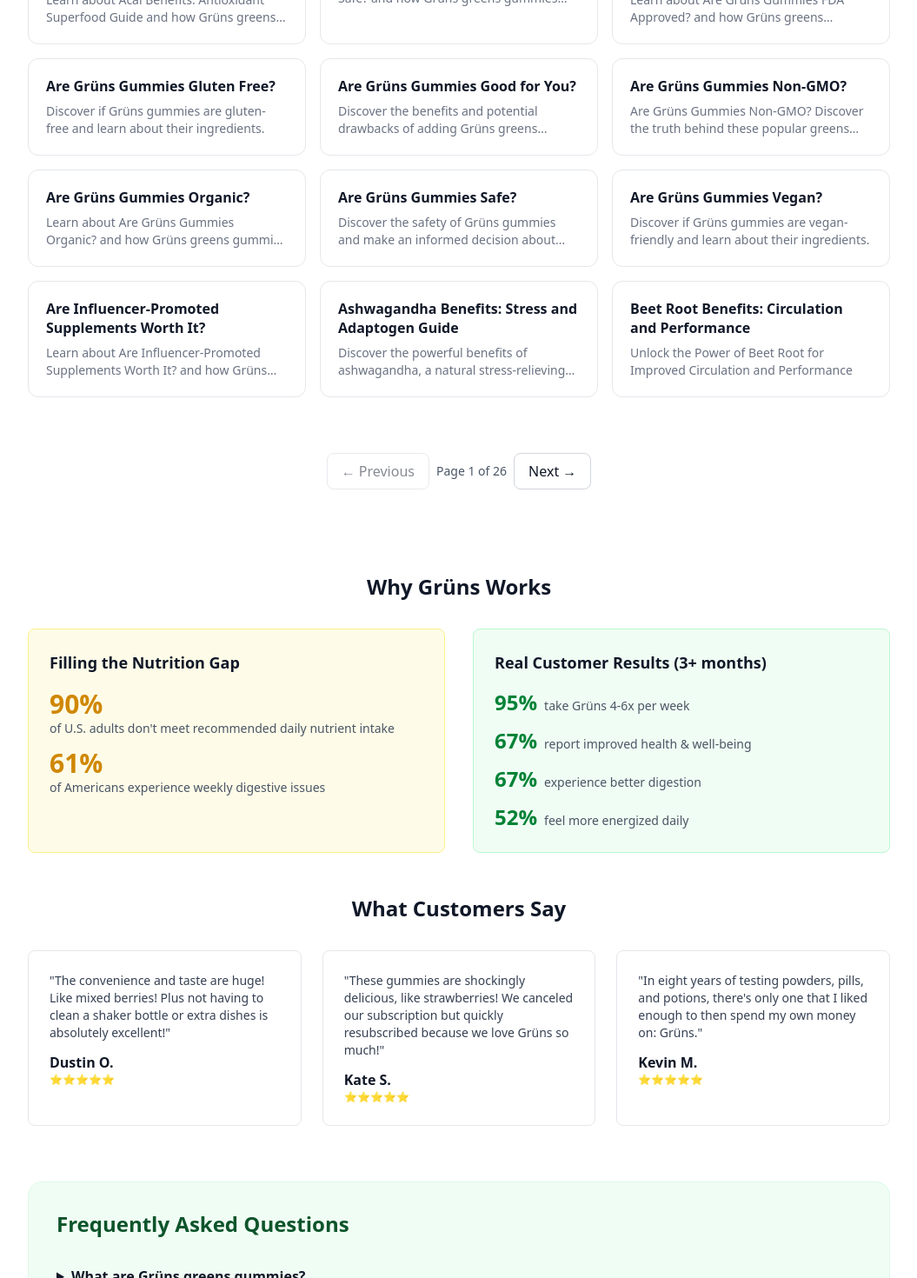
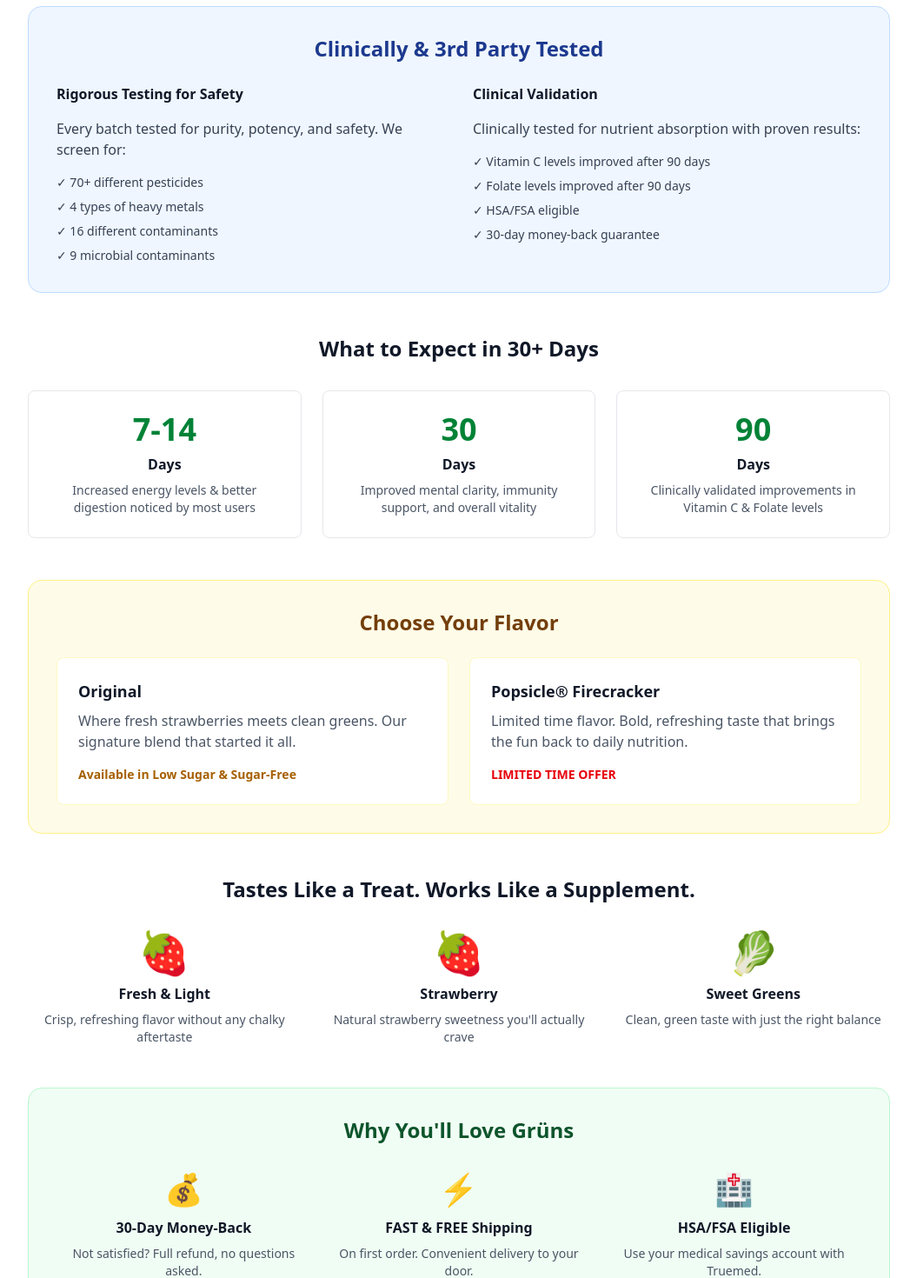
Before and after one commit to p32nicky/grunsguide, a Next.js app: page / in a window 1280 px wide. Shown: the part 2700-4170 px from the top of the page at 87% size, without its empty margins (112-1167 px from the left). Built offline with nearby package versions, Linux system fonts and the light colour scheme.

Commit message:
Add: 3rd party testing, clinical results, flavor variants, taste profile, guarantees sections

```diff
--- a/app/page.tsx
+++ b/app/page.tsx
@@ -177,6 +177,132 @@
           </a>
         </div>
 
+        {/* What's Packed With */}
+        <div className="mb-12">
+          <h2 className="text-2xl font-bold mb-8 text-center text-gray-900">What's Packed Inside</h2>
+          <div className="grid grid-cols-2 md:grid-cols-3 lg:grid-cols-6 gap-4">
+            <div className="text-center"><div className="text-3xl mb-2">🥦</div><p className="text-sm font-semibold text-gray-900">Whole Veggies</p></div>
+            <div className="text-center"><div className="text-3xl mb-2">🍇</div><p className="text-sm font-semibold text-gray-900">Whole Fruits</p></div>
+            <div className="text-center"><div className="text-3xl mb-2">💊</div><p className="text-sm font-semibold text-gray-900">Vitamins & Minerals</p></div>
+            <div className="text-center"><div className="text-3xl mb-2">🧠</div><p className="text-sm font-semibold text-gray-900">Adaptogens</p></div>
+            <div className="text-center"><div className="text-3xl mb-2">🌿</div><p className="text-sm font-semibold text-gray-900">Herbs</p></div>
+            <div className="text-center"><div className="text-3xl mb-2">🛡️</div><p className="text-sm font-semibold text-gray-900">Antioxidants</p></div>
+            <div className="text-center"><div className="text-3xl mb-2">🦠</div><p className="text-sm font-semibold text-gray-900">Prebiotics</p></div>
+            <div className="text-center"><div className="text-3xl mb-2">🍄</div><p className="text-sm font-semibold text-gray-900">Super Mushrooms</p></div>
+            <div className="text-center"><div className="text-3xl mb-2">✨</div><p className="text-sm font-semibold text-gray-900">& More</p></div>
+          </div>
+        </div>
+
+        {/* 3rd Party Testing */}
+        <div className="bg-blue-50 border border-blue-200 rounded-2xl p-8 mb-12">
+          <h2 className="text-2xl font-bold mb-6 text-blue-900 text-center">Clinically & 3rd Party Tested</h2>
+          <div className="grid md:grid-cols-2 gap-8">
+            <div>
+              <h3 className="font-bold text-gray-900 mb-4">Rigorous Testing for Safety</h3>
+              <p className="text-gray-700 mb-4">Every batch tested for purity, potency, and safety. We screen for:</p>
+              <ul className="space-y-2 text-sm text-gray-700">
+                <li>✓ 70+ different pesticides</li>
+                <li>✓ 4 types of heavy metals</li>
+                <li>✓ 16 different contaminants</li>
+                <li>✓ 9 microbial contaminants</li>
+              </ul>
+            </div>
+            <div>
+              <h3 className="font-bold text-gray-900 mb-4">Clinical Validation</h3>
+              <p className="text-gray-700 mb-4">Clinically tested for nutrient absorption with proven results:</p>
+              <ul className="space-y-2 text-sm text-gray-700">
+                <li>✓ Vitamin C levels improved after 90 days</li>
+                <li>✓ Folate levels improved after 90 days</li>
+                <li>✓ HSA/FSA eligible</li>
+                <li>✓ 30-day money-back guarantee</li>
+              </ul>
+            </div>
+          </div>
+        </div>
+
+        {/* What to Expect Timeline */}
+        <div className="mb-12">
+          <h2 className="text-2xl font-bold mb-8 text-center text-gray-900">What to Expect in 30+ Days</h2>
+          <div className="grid md:grid-cols-3 gap-6">
+            <div className="border border-gray-200 rounded-lg p-6 text-center">
+              <div className="text-4xl font-bold text-green-700 mb-2">7-14</div>
+              <p className="font-semibold text-gray-900 mb-2">Days</p>
+              <p className="text-sm text-gray-600">Increased energy levels & better digestion noticed by most users</p>
+            </div>
+            <div className="border border-gray-200 rounded-lg p-6 text-center">
+              <div className="text-4xl font-bold text-green-700 mb-2">30</div>
+              <p className="font-semibold text-gray-900 mb-2">Days</p>
+              <p className="text-sm text-gray-600">Improved mental clarity, immunity support, and overall vitality</p>
+            </div>
+            <div className="border border-gray-200 rounded-lg p-6 text-center">
+              <div className="text-4xl font-bold text-green-700 mb-2">90</div>
+              <p className="font-semibold text-gray-900 mb-2">Days</p>
+              <p className="text-sm text-gray-600">Clinically validated improvements in Vitamin C & Folate levels</p>
+            </div>
+          </div>
+        </div>
+
+        {/* Flavor Variants */}
+        <div className="bg-yellow-50 border border-yellow-200 rounded-2xl p-8 mb-12">
+          <h2 className="text-2xl font-bold mb-6 text-yellow-900 text-center">Choose Your Flavor</h2>
+          <div className="grid md:grid-cols-2 gap-6">
+            <div className="bg-white border border-yellow-100 rounded-lg p-6">
+              <h3 className="font-bold text-lg text-gray-900 mb-2">Original</h3>
+              <p className="text-gray-600 mb-4">Where fresh strawberries meets clean greens. Our signature blend that started it all.</p>
+              <p className="text-sm font-semibold text-yellow-700">Available in Low Sugar & Sugar-Free</p>
+            </div>
+            <div className="bg-white border border-yellow-100 rounded-lg p-6">
+              <h3 className="font-bold text-lg text-gray-900 mb-2">Popsicle® Firecracker</h3>
+              <p className="text-gray-600 mb-4">Limited time flavor. Bold, refreshing taste that brings the fun back to daily nutrition.</p>
+              <p className="text-sm font-semibold text-red-600">LIMITED TIME OFFER</p>
+            </div>
+          </div>
+        </div>
+
+        {/* Taste Profile */}
+        <div className="mb-12">
+          <h2 className="text-2xl font-bold mb-8 text-center text-gray-900">Tastes Like a Treat. Works Like a Supplement.</h2>
+          <div className="grid md:grid-cols-3 gap-6">
+            <div className="text-center">
+              <div className="text-5xl mb-3">🍓</div>
+              <h3 className="font-bold text-gray-900 mb-2">Fresh & Light</h3>
+              <p className="text-sm text-gray-600">Crisp, refreshing flavor without any chalky aftertaste</p>
+            </div>
+            <div className="text-center">
+              <div className="text-5xl mb-3">🍓</div>
+              <h3 className="font-bold text-gray-900 mb-2">Strawberry</h3>
+              <p className="text-sm text-gray-600">Natural strawberry sweetness you'll actually crave</p>
+            </div>
+            <div className="text-center">
+              <div className="text-5xl mb-3">🥬</div>
+              <h3 className="font-bold text-gray-900 mb-2">Sweet Greens</h3>
+              <p className="text-sm text-gray-600">Clean, green taste with just the right balance</p>
+            </div>
+          </div>
+        </div>
+
+        {/* Guarantees */}
+        <div className="bg-green-50 border border-green-200 rounded-2xl p-8 mb-12">
+          <h2 className="text-2xl font-bold mb-8 text-green-900 text-center">Why You'll Love Grüns</h2>
+          <div className="grid md:grid-cols-3 gap-6 text-center">
+            <div>
+              <div className="text-4xl mb-3">💰</div>
+              <h3 className="font-bold text-gray-900 mb-2">30-Day Money-Back</h3>
+              <p className="text-sm text-gray-600">Not satisfied? Full refund, no questions asked.</p>
+            </div>
+            <div>
+              <div className="text-4xl mb-3">⚡</div>
+              <h3 className="font-bold text-gray-900 mb-2">FAST & FREE Shipping</h3>
+              <p className="text-sm text-gray-600">On first order. Convenient delivery to your door.</p>
+            </div>
+            <div>
+              <div className="text-4xl mb-3">🏥</div>
+              <h3 className="font-bold text-gray-900 mb-2">HSA/FSA Eligible</h3>
+              <p className="text-sm text-gray-600">Use your medical savings account with Truemed.</p>
+            </div>
+          </div>
+        </div>
+
         {/* Articles */}
         <h2 className="text-2xl font-bold mb-6">
           {articles.length > 0 ? `${articles.length} Grüns Guides & Reviews` : "Guides Loading..."}
```
